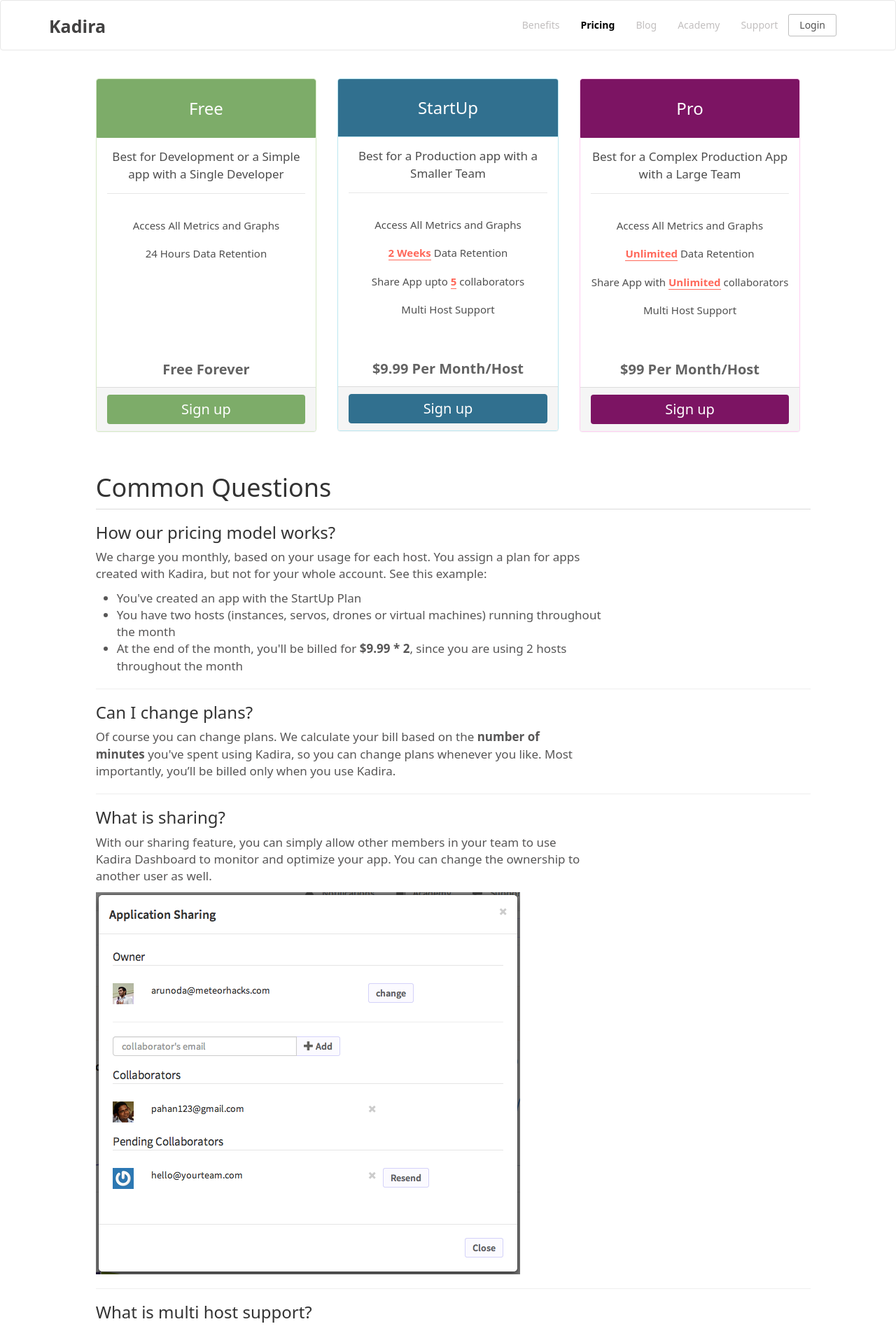
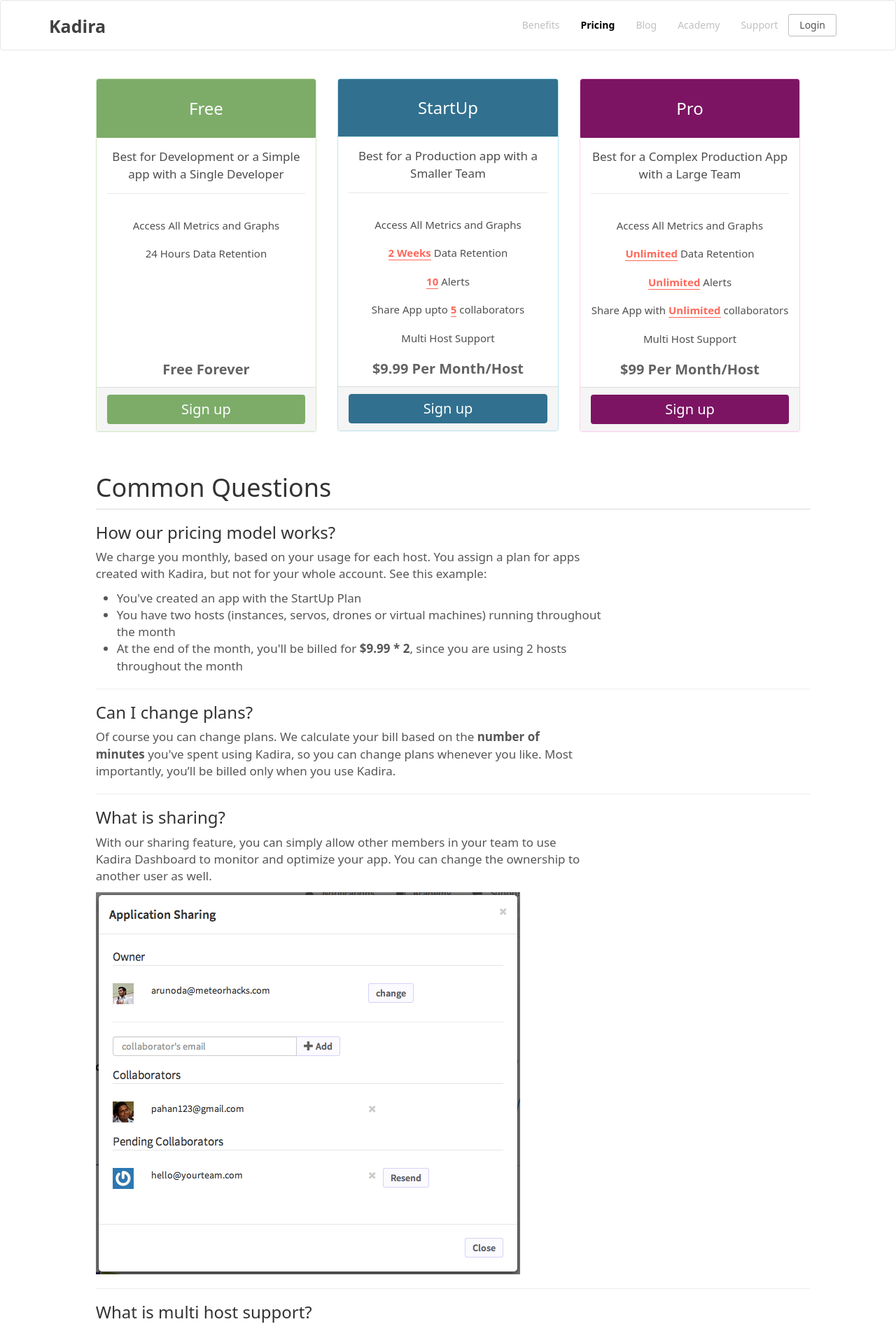
Before and after one commit to kadiraio/kadiraio.github.io, a Jekyll site: the page built from pricing.html, in a window 1280 px wide. Shown: the top 1902 px of the page at 70% size. Built offline with Jekyll 4.4.1, drawn with Linux system fonts in a browser that asks for light colours; some of the changed text lies outside the part shown.

Commit message:
updated pricing page added blog info

```diff
--- a/_data/blog.yml
+++ b/_data/blog.yml
@@ -3,7 +3,7 @@
     title: "Stay alert with your Meteor app"
     date: "08, July 2014"
     link:  /blog/stay-alert-with-your-meteor-app
-    summery: ""
+    summery: "Kadira Alerts sends you a notification when something strange happens with your app. You can get alerts for almost every metric available in Kadira."
   -
     title: "What Should Kadira Build Next?"
     date: "30, June 2014"
--- a/_layouts/pricing.html
+++ b/_layouts/pricing.html
@@ -21,7 +21,7 @@
             <ul class="list-group">
               <li class="list-group-item">Access All Metrics and Graphs</li>
               <li class="list-group-item">24 Hours Data Retention</li>
-              <li class="list-group-item clear">a</li>
+              <li class="list-group-item clear">One Alert</li>
               <li class="list-group-item clear">a</li>
               <li class="list-group-item clear">a</li>
               <li class="list-group-item price-tag">Free Forever</li>
@@ -41,9 +41,9 @@
             <ul class="list-group">
               <li class="list-group-item">Access All Metrics and Graphs</li>
               <li class="list-group-item"><em>2 Weeks</em> Data Retention</li>
+              <li class="list-group-item"><em>10</em> Alerts</li>
               <li class="list-group-item">Share App upto <em>5</em> collaborators</li>
               <li class="list-group-item">Multi Host Support</li>
-              <li class="list-group-item clear">a</li>
               <li class="list-group-item price-tag">$9.99 Per Month/Host</li>
             </ul>
             <div class="panel-footer">
@@ -61,9 +61,9 @@
             <ul class="list-group">
               <li class="list-group-item">Access All Metrics and Graphs</li>
               <li class="list-group-item"><em>Unlimited</em> Data Retention</li>
+              <li class="list-group-item"><em>Unlimited</em> Alerts</li>
               <li class="list-group-item">Share App with <em>Unlimited</em> collaborators</li>
               <li class="list-group-item">Multi Host Support</li>
-              <li class="list-group-item clear">a</li>
               <li class="list-group-item price-tag">$99 Per Month/Host</li>
             </ul>
             <div class="panel-footer">
@@ -123,6 +123,17 @@
     </p>
     <hr/>
 
+    <h3 id='data-retention'>What are Alerts?</h3>
+    <p>
+      Kadira Alerts sends you a notification when something strange happens with your app. You can get alerts for almost every metric available in Kadira.
+    </p>
+    <img src='/images/pricing/alert.png' />
+    <p>
+    We do support email and webhooks as actions. You can also integrate Kadira Alerts with <a href='https://zapier.com/'>zapier</a> and get notification into your phone and trigger many other services, including your Google Glass :)
+    </p>
+    <a href='/blog/stay-alert-with-your-meteor-app/'><b>Learn More</b></a>
+    <hr/>
+
     <p>
       Do you have any questions? <a href='http://support.kadira.io/'>Please ask!</a><br/>
       We are happy to help you out.
--- a/css/style.css
+++ b/css/style.css
@@ -770,6 +770,10 @@
   color: #fff;
 }
 
+#common-questions-panel img {
+  max-width: 100%;
+}
+
 #common-questions-panel h1 {
   border-bottom: 1px solid #DADADA;
   padding-bottom: 10px;
```
Also changed, not shown: images/pricing/alert.png (added).
